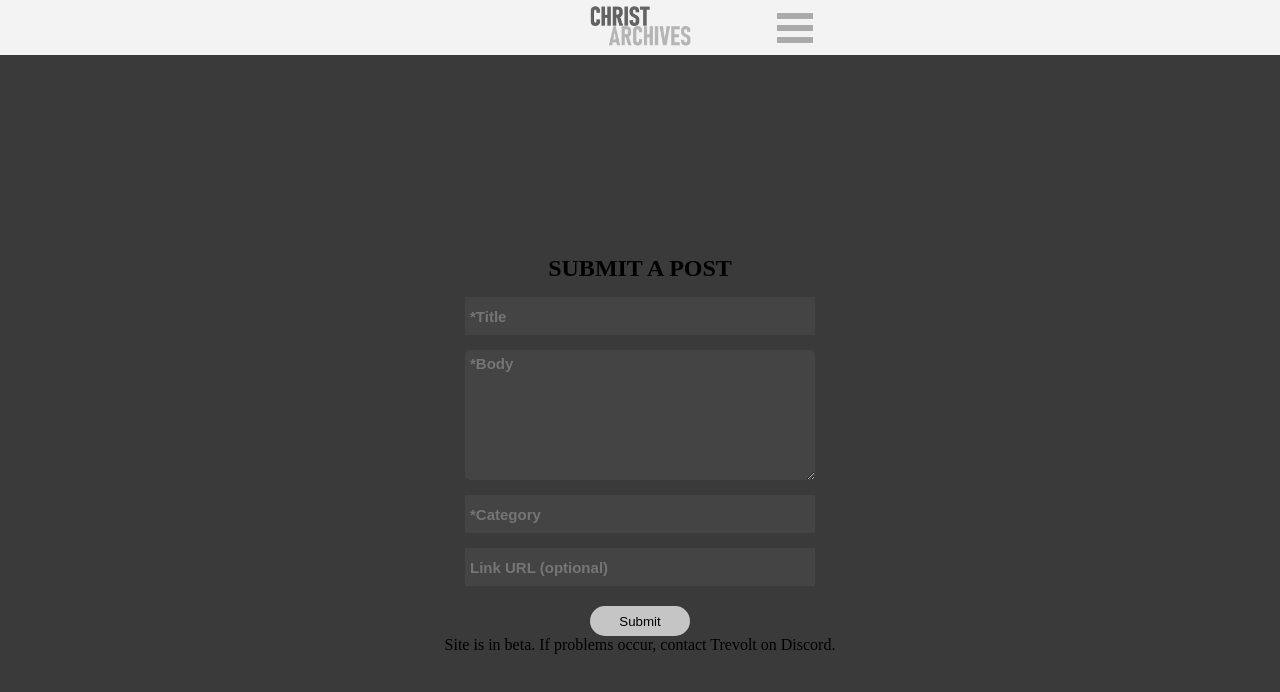
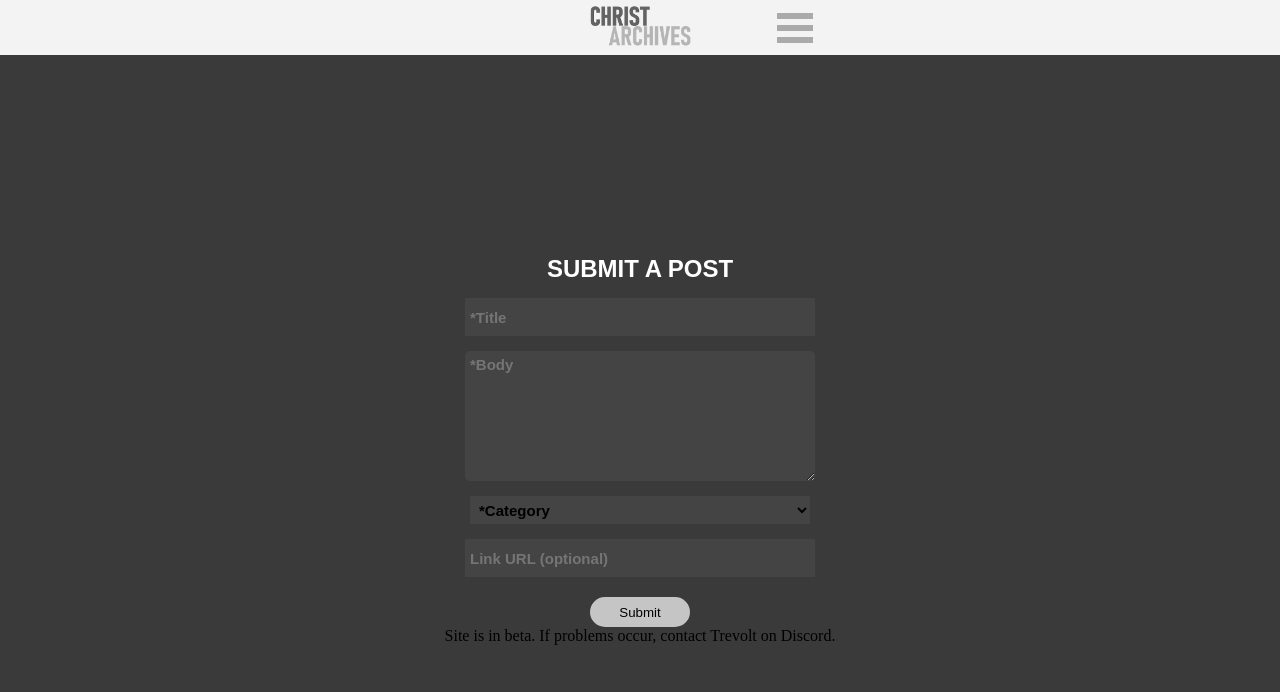
Before and after one commit to TrevoltIV/christarchives, a Next.js app: page /upload in a window 1280 px wide. Shown: the top 692 px of the page. Built offline with nearby package versions, Linux system fonts and the light colour scheme; no server answers; the database is empty; sample sign-in values are in the browser's storage.

Commit message:
Category select

```diff
--- a/src/pages/upload.js
+++ b/src/pages/upload.js
@@ -77,6 +77,7 @@ export default function Upload() {
 
     // Log input values
     const handleInput = (e) => {
+        if (e.target.id === 'category' && e.target.value === 'default') return null
         setFormData({...formData, [e.target.id]: e.target.value})
     }
 
@@ -128,10 +129,53 @@ export default function Upload() {
             <main className={styles.main}>
                 <Header />
                 <div className={styles.upload}>
-                    <h2>SUBMIT A POST</h2>
+                    <h2 className={styles.title}>SUBMIT A POST</h2>
                     <input className={styles.input} type="text" id="title" onChange={(e) => handleInput(e)} placeholder="*Title" />
                     <textarea className={styles.textarea} id="body" onChange={(e) => handleInput(e)} placeholder="*Body" />
-                    <input className={styles.input} type="text" id="category" onChange={(e) => handleInput(e)} placeholder="*Category" />
+                    <select className={styles.input} id="category" onChange={(e) => handleInput(e)} placeholder="Category">
+                        <option selected="selected" disabled value="default">
+                            *Category
+                        </option>
+                        <option value="Bible Study">
+                            Bible Study
+                        </option>
+                        <option value="Bible Study">
+                            Prophecy / End Times
+                        </option>
+                        <option value="Bible Study">
+                            False Teachings Exposed
+                        </option>
+                        <option value="Bible Study">
+                            Evolution / Old Earth
+                        </option>
+                        <option value="Bible Study">
+                            Genesis
+                        </option>
+                        <option value="Bible Study">
+                            Biblical Archeology
+                        </option>
+                        <option value="Bible Study">
+                            Current Events
+                        </option>
+                        <option value="Bible Study">
+                            Supernatural
+                        </option>
+                        <option value="Bible Study">
+                            Occult
+                        </option>
+                        <option value="Bible Study">
+                            Conspiracy
+                        </option>
+                        <option value="Bible Study">
+                            &apos;Aliens&apos;
+                        </option>
+                        <option value="Bible Study">
+                            Catholicism
+                        </option>
+                        <option value="Bible Study">
+                            Misc
+                        </option>
+                    </select>
                     <input className={styles.input} type="text" id="link" onChange={(e) => handleInput(e)} placeholder="Link URL (optional)" />
                     <button className={styles.btn} onClick={handleUpload}>
                         Submit
--- a/src/styles/upload.module.css
+++ b/src/styles/upload.module.css
@@ -14,6 +14,11 @@
     flex-direction: column;
     justify-content: center;
     align-items: center;
+}
+
+.title {
+    color: #fff;
+    font-family: sans-serif;
 }
 
 .input {
```
